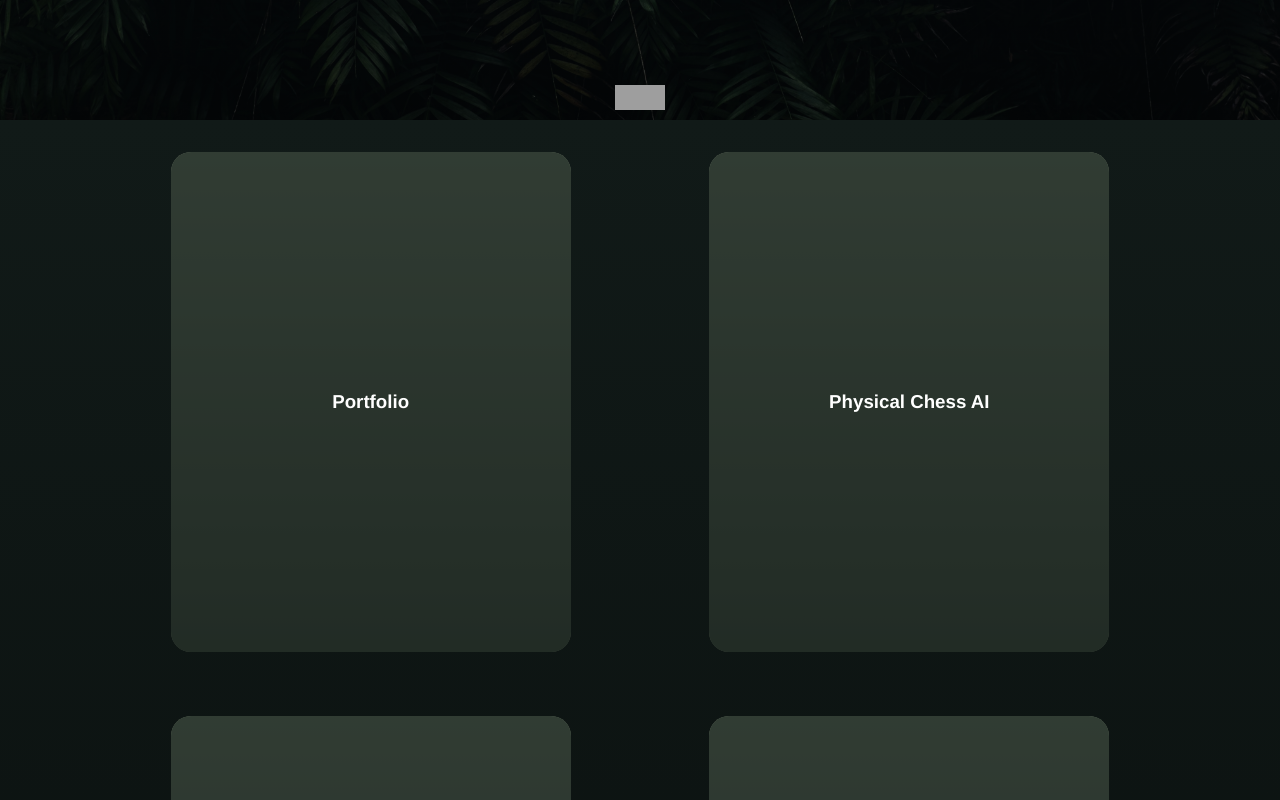
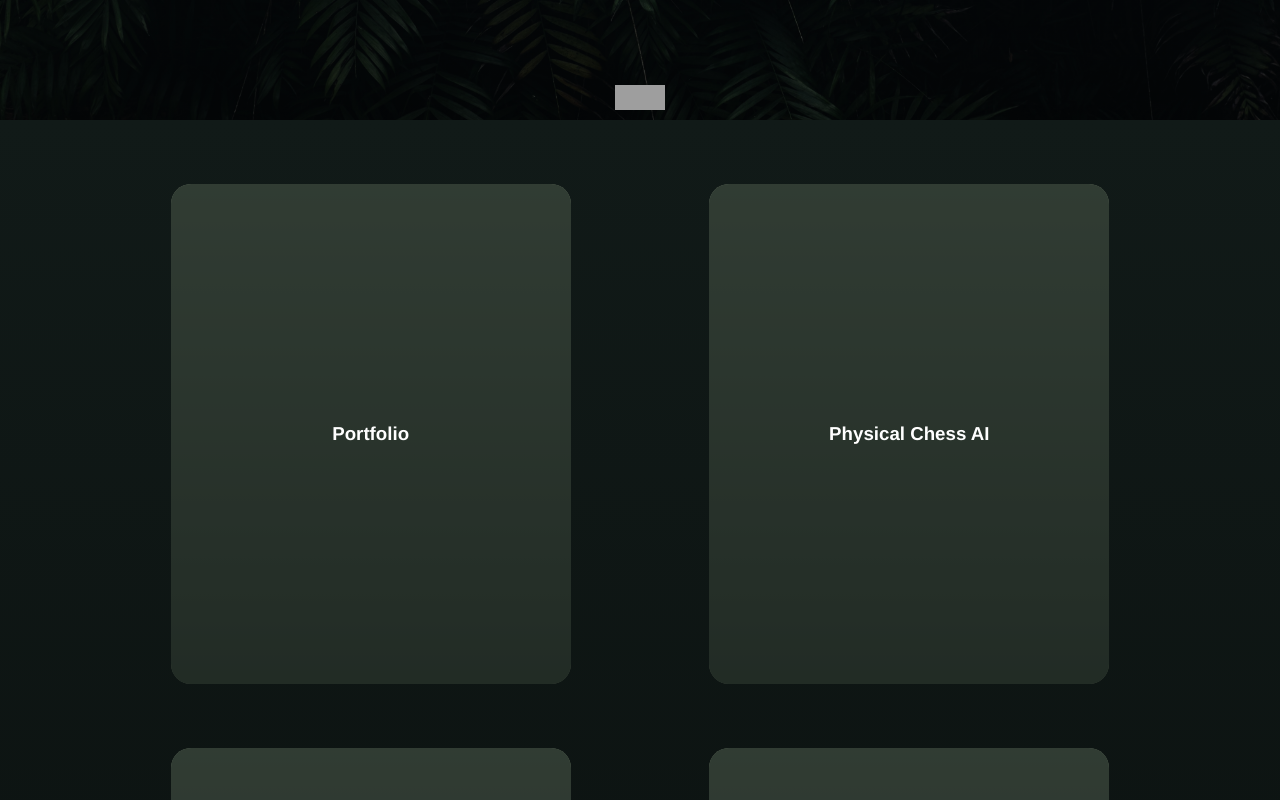
Before and after one commit to NoahJohnG/portfolio, a Vue app: page / in a window 1280 px wide. Shown: the part 680-1480 px from the top of the page. Built offline with nearby package versions, Linux system fonts and the light colour scheme; grey boxes are pictures that could not be loaded.

Commit message:
Minor:changing padding of #content

```diff
--- a/src/views/Home.vue
+++ b/src/views/Home.vue
@@ -48,6 +48,7 @@ export default defineComponent({
         position: absolute;
         top: 100vh;
         width: 100%;
+        padding: 2em 0;
 
         .project-tiles {
             &:extend(.content-width);
```
